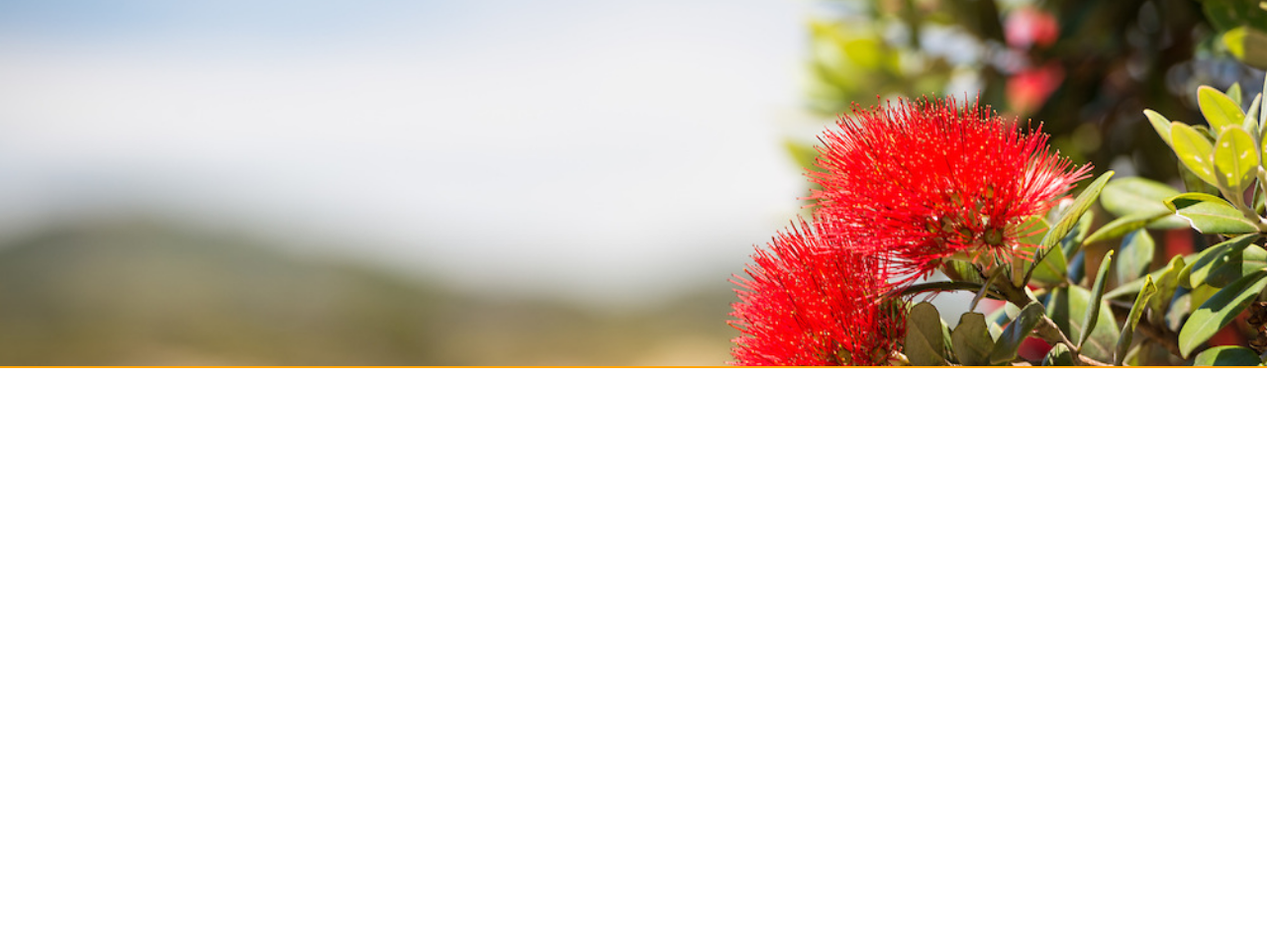
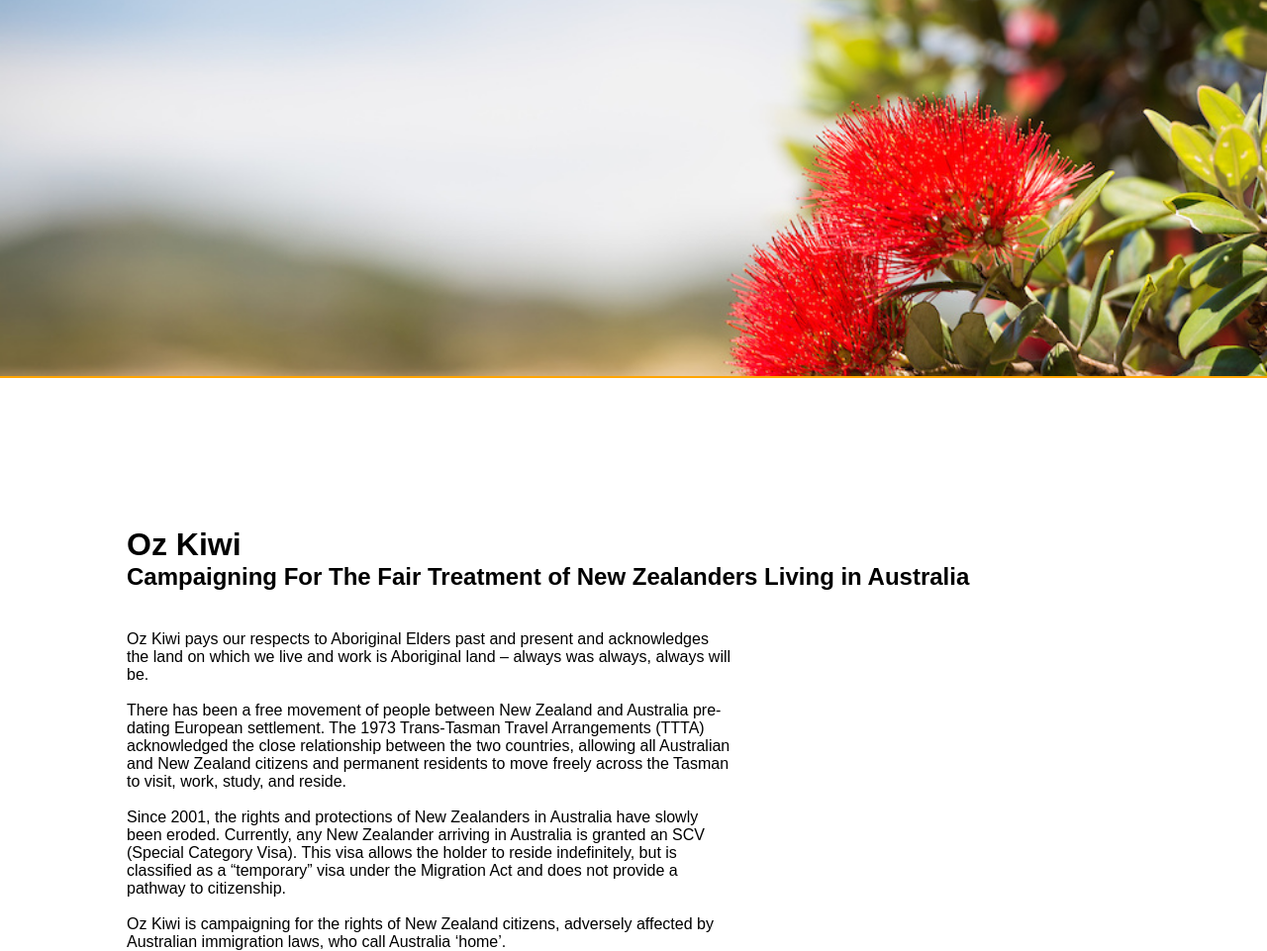
Before and after one commit to Seisachtheia/OzKiwi, a website: page public/index.html in a window 1280 px wide. Shown: the part 195-1156 px from the top of the page at 99% size. Before the commit the page ends 800 px from the top, so only its background shows below. Drawn offline with Linux system fonts and the light colour scheme.

Commit message:
content added

```diff
--- a/private/css/style.scss
+++ b/private/css/style.scss
@@ -32,9 +32,23 @@ html {
 .header-banner {
     width:auto;
     height:500px;
-    padding-top:5px;
+    padding-top:15px;
     border-bottom: 2px solid orange;
     background-image: url('../images/banner.jpg');
     background-size: cover;
     position:center;
 }
+
+.content-container {
+    width:80%;
+    margin-left:auto;
+    margin-right:auto;
+    margin-top:150px;
+}
+
+
+.content {
+    width:60%;
+    padding-top:40px;
+    text-align: left;
+}
--- a/public/index.html
+++ b/public/index.html
@@ -50,6 +50,30 @@
 
             </div>
 
+            <div class="content-container">
+
+                <h1>Oz Kiwi</h1>
+
+                <h2>Campaigning For The Fair Treatment of New Zealanders Living in Australia</h2>
+
+                <p class="content">
+
+                    Oz Kiwi pays our respects to Aboriginal Elders past and present and acknowledges the land on which we live and work is Aboriginal land – always was always, always will be.
+                    <br>
+                    <br>
+                    There has been a free movement of people between New Zealand and Australia pre-dating European settlement. The 1973 Trans-Tasman Travel Arrangements (TTTA) acknowledged the close relationship between the two countries, allowing all Australian and New Zealand citizens and permanent residents to move freely across the Tasman to visit, work, study, and reside.
+                    <br>
+                    <br>
+                    Since 2001, the rights and protections of New Zealanders in Australia have slowly been eroded. Currently, any New Zealander arriving in Australia is granted an SCV (Special Category Visa). This visa allows the holder to reside indefinitely, but is classified as a “temporary” visa under the Migration Act and does not provide a pathway to citizenship.
+                    <br>
+                    <br>
+                    Oz Kiwi is campaigning for the rights of New Zealand citizens, adversely affected by Australian immigration laws, who call Australia ‘home’.
+
+
+                </p>
+
+            </div>
+
 
         </main>
 
```
Also changed, not shown: public/css/style.css.
